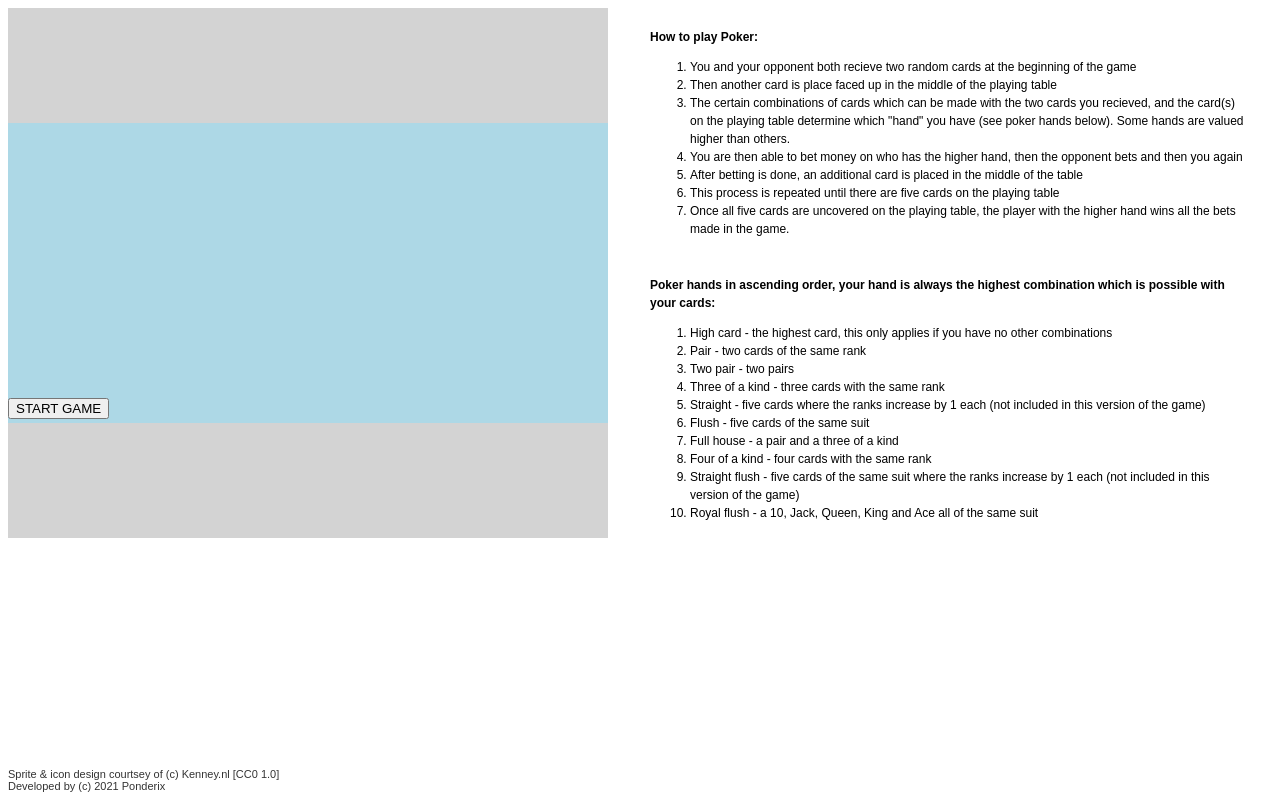
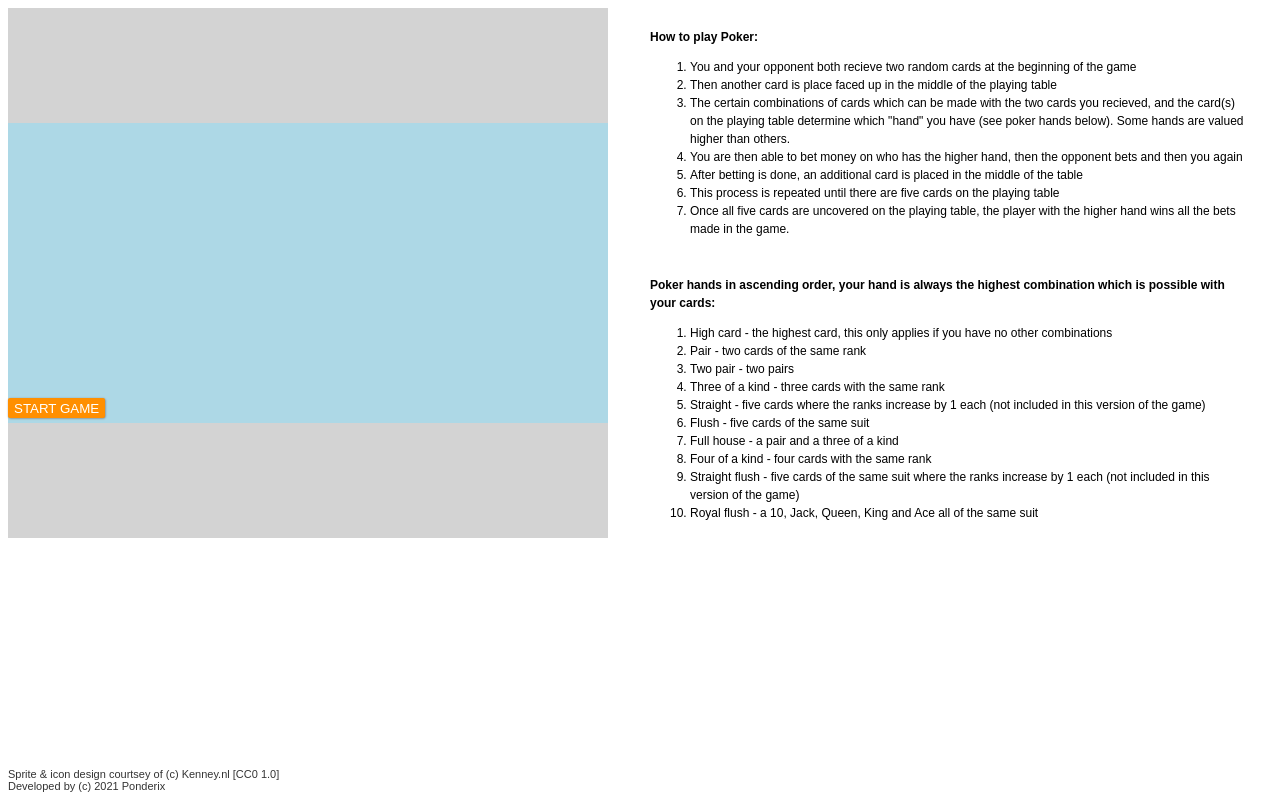
Before and after one commit to Ponderix/poker-game, a plain HTML site: page index.html in a window 1280 px wide. Drawn offline with Linux system fonts and the light colour scheme.

Commit message:
macpro BACKUP
- button styling changed

```diff
--- a/style.css
+++ b/style.css
@@ -1,6 +1,21 @@
 body {
     font-family: sans-serif;
 }
+
+button {
+    border: none;
+    color: white;
+    background-color: #ff8f00;
+    height: 20px;
+    border-radius: 2px;
+    box-shadow: 0.5px 0.5px 2px gray;
+}
+button:hover {
+    background-color: white;
+    color: #ff8f00;
+    transition: 0.15s;
+}
+
 #instructions {
     width: 600px;
     line-height: 18px;
```
